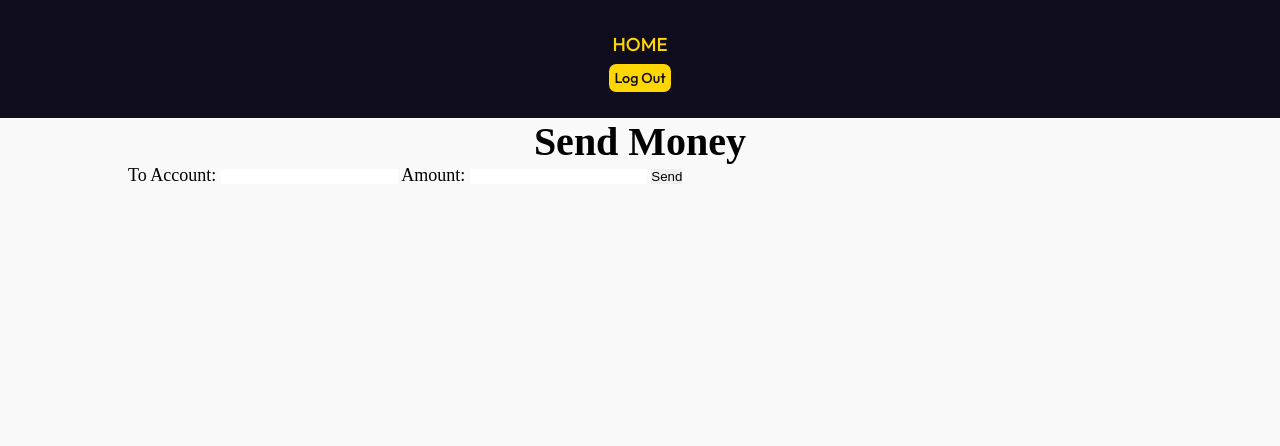
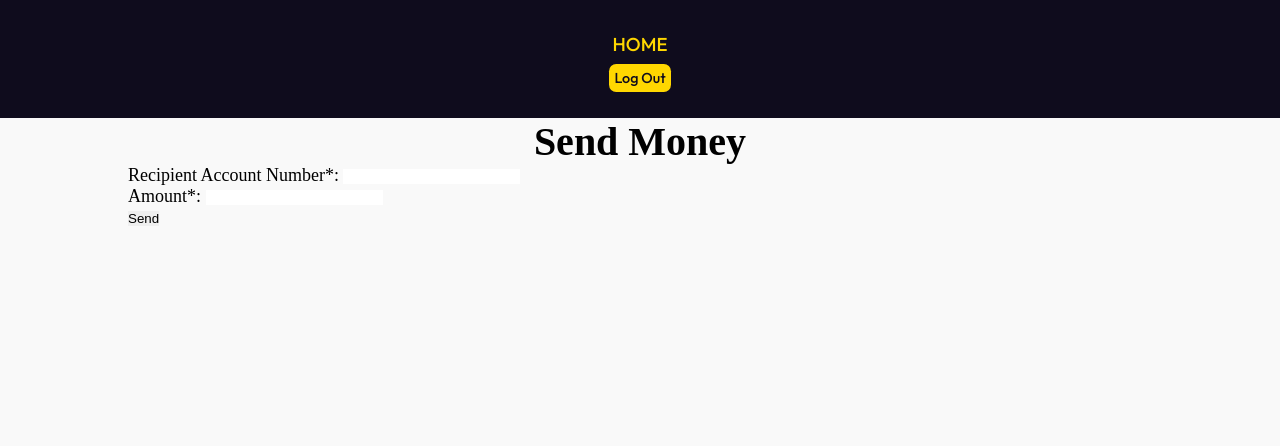
Before and after one commit to Pious726/CSET170Final, a Flask app: template templates/transfers.html in a window 1280 px wide. Shown: the top 446 px of the page. Run offline with Flask 3, Linux system fonts and the light colour scheme; the template is opened without the code that fills it, so the values that code supplies are empty.

Commit message:
centered image and fixed transfer labels

```diff
--- a/static/styles/styles.css
+++ b/static/styles/styles.css
@@ -110,7 +110,6 @@ footer {
 .registerh1 {
     font-size: 2.5em;
 }
-
 .input_submit {
     background-color: var(--secondaryColor);
     padding: 10px 25px;
@@ -119,9 +118,10 @@ footer {
     font-size: .8em;
 }
 .register-img {
-    width: 50%;
+    display: block;
+    margin: 0 auto;
+    width: 25%;
 }
-
 .login-btn {
     background-color: var(--secondaryColor);
     padding: 10px 25px;
@@ -134,6 +134,7 @@ footer {
 /* Styles for accounts page */
 .account_details {
     background-color: var(--secondaryColor);
+    border: 3px solid var(--gold);
     color: var(--gold);
     border-radius: .5em;
     max-width: 50%;
--- a/templates/transfers.html
+++ b/templates/transfers.html
@@ -3,12 +3,11 @@
 <div class="container">
     <h1>Send Money</h1>
     <form method="POST">
-        <label>To Account:
-            <input type="number" name="recipient_account" required>
-        </label>
-        <label>Amount:
-            <input type="number" name="amount" step="0.01" min="0.01" required>
-        </label>
+        <label for="recipient_account">Recipient Account Number*:</label>
+        <input type="number" name="recipient_account" required><br>
+
+        <label for="amount">Amount*:</label>
+        <input type="number" name="amount" step="0.01" min="0.01" required><br>
         <button type="submit">Send</button>
         {% if error %}<p>{{ error }}</p>{% endif %}
         {% if success %}<p>{{ success }}</p>{% endif %}
```
